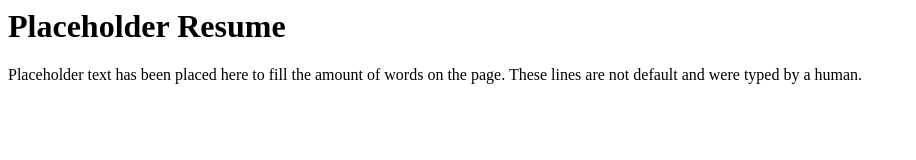
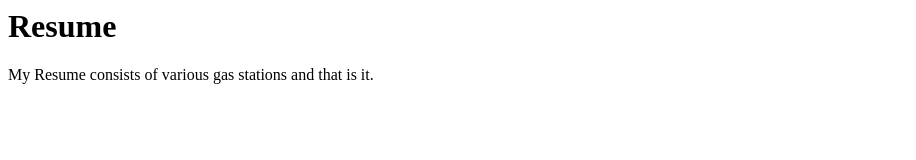
Before and after one commit to mynameissean2300/Websitefromhell, a plain HTML site: page resume.htm in a window 1280 px wide. Shown: the whole page, without its empty margins (0-916 px from the left). Drawn offline with Linux system fonts and the light colour scheme.

Commit message:
Update resume.htm

```diff
--- a/resume.htm
+++ b/resume.htm
@@ -1,6 +1,6 @@
 <html>
 <body>
- <h1>Placeholder Resume</h1>
- <p>Placeholder text has been placed here to fill the amount of words on the page. These lines are not default and were typed by a human.</p>
+ <h1>Resume</h1>
+ <p>My Resume consists of various gas stations and that is it.</p>
 </body>
 </html>
```
